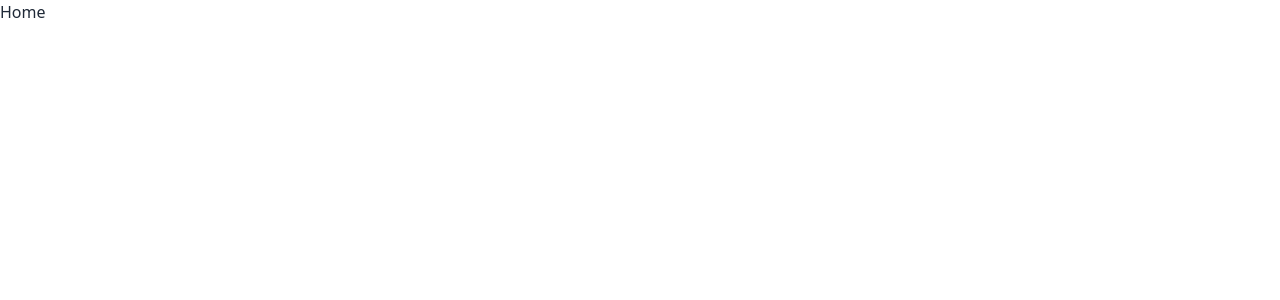
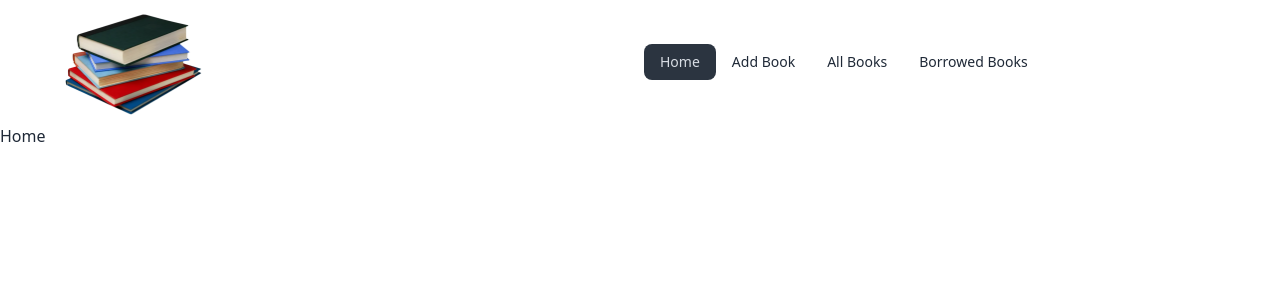
Before and after one commit to Jobayer-Ahmmed/book-heaven-client, a React (Vite) app: page / in a window 1280 px wide. Shown: the top 300 px of the page. Built offline with nearby package versions, Linux system fonts and the light colour scheme.

Commit message:
adding navbar

```diff
--- /dev/null
+++ b/src/components/shared/navbar/Navbar.jsx
@@ -0,0 +1,112 @@
+import { Link, NavLink } from "react-router-dom";
+import logo from "../../../assets/logo/logo.png"
+import { useContext } from "react";
+import { useState } from "react";
+import { useEffect } from "react";
+import { ToastContainer, toast } from 'react-toastify';
+import 'react-toastify/dist/ReactToastify.css';
+import { MyContext } from "../../../contextApi/MyAuthProvider";
+
+
+const Navbar = () => {
+  // const { myUser, myLogOut } = useContext(MyContext);
+  // const email = myUser?.email
+  // console.log(email)
+  const [theme, setTheme] = useState("light")
+
+  const navlinks = <>
+            <li>
+              <NavLink to="/">Home</NavLink>
+            </li>
+            <li>
+              <NavLink to="/addBook">Add Book</NavLink>
+            </li>
+            <li>
+              <NavLink to="/allBooks">All Books</NavLink>
+            </li>
+            <li>
+              <NavLink to="/borrowedBooks">Borrowed Books</NavLink>
+            </li>
+  </>
+
+  const handleToggle=e=>{
+    if(e.target.checked){
+      setTheme("dark")
+    }
+    else{
+      setTheme("light")
+    }
+  }
+  useEffect(()=>{
+    localStorage.setItem("theme", theme)
+    const localTheme = localStorage.getItem("theme")
+    document.querySelector("html").setAttribute("data-theme",localTheme)
+  },[theme])
+
+  // const handleLogout = () => {
+  //   myLogOut()
+  //     .then(() =>{
+  //       toast.success("You are successfully logout")
+  //     })
+  //     .catch((err) => console.log(err.message));
+  // };
+  return (
+    <div className="navbar bg-base-100 px-xPadding2 md:px-xPadding">
+      <div className="navbar-start">
+        <div className="dropdown">
+          <label tabIndex={0} className="btn btn-ghost lg:hidden">
+            <svg
+              xmlns="http://www.w3.org/2000/svg"
+              className="h-5 w-5"
+              fill="none"
+              viewBox="0 0 24 24"
+              stroke="currentColor"
+            >
+              <path
+                strokeLinecap="round"
+                strokeLinejoin="round"
+                strokeWidth="2"
+                d="M4 6h16M4 12h8m-8 6h16"
+              />
+            </svg>
+          </label>
+          <ul
+            tabIndex={0}
+            className="menu menu-sm dropdown-content mt-3 z-[1] p-2 shadow bg-base-100 rounded-box w-52"
+          >
+          {navlinks}
+          </ul>
+        </div>
+        {/* for logo */}
+        <div>
+          <span className="text-2xl font-bold">
+            <img src={logo} className=" w-36" />
+          </span>
+        </div>
+      </div>
+      <div className="navbar-center hidden lg:flex">
+        <ul className="menu menu-horizontal px-1">
+        {navlinks}
+        </ul>
+      </div>
+{/* here will be test */}
+
+      <ToastContainer
+            position="top-center"
+            autoClose={5000}
+            hideProgressBar={false}
+            newestOnTop={false}
+            closeOnClick
+            rtl={false}
+            pauseOnFocusLoss
+            draggable
+            pauseOnHover
+            theme="colored"
+        />
+
+
+    </div>
+  );
+};
+
+export default Navbar;
--- a/src/layouts/Root.jsx
+++ b/src/layouts/Root.jsx
@@ -1,9 +1,11 @@
 import { Outlet } from "react-router-dom"
+import Navbar from "../components/shared/navbar/Navbar"
 
 
 const Root = () => {
   return (
     <div>
+        <Navbar/>
         <Outlet/>
     </div>
   )
--- a/src/url/URL.jsx
+++ b/src/url/URL.jsx
@@ -1,2 +1,3 @@
-const URL = "http:localhost:5000"
+const URL = "https://ass-11-server-rnsbzv17w-jobayers-projects.vercel.app"
+// const URL = "http:localhost:5000"
 export default URL
```
Also changed, not shown: src/assets/logo/logo.png (added), 1 other file (tests, documents, lock files or other folders).
